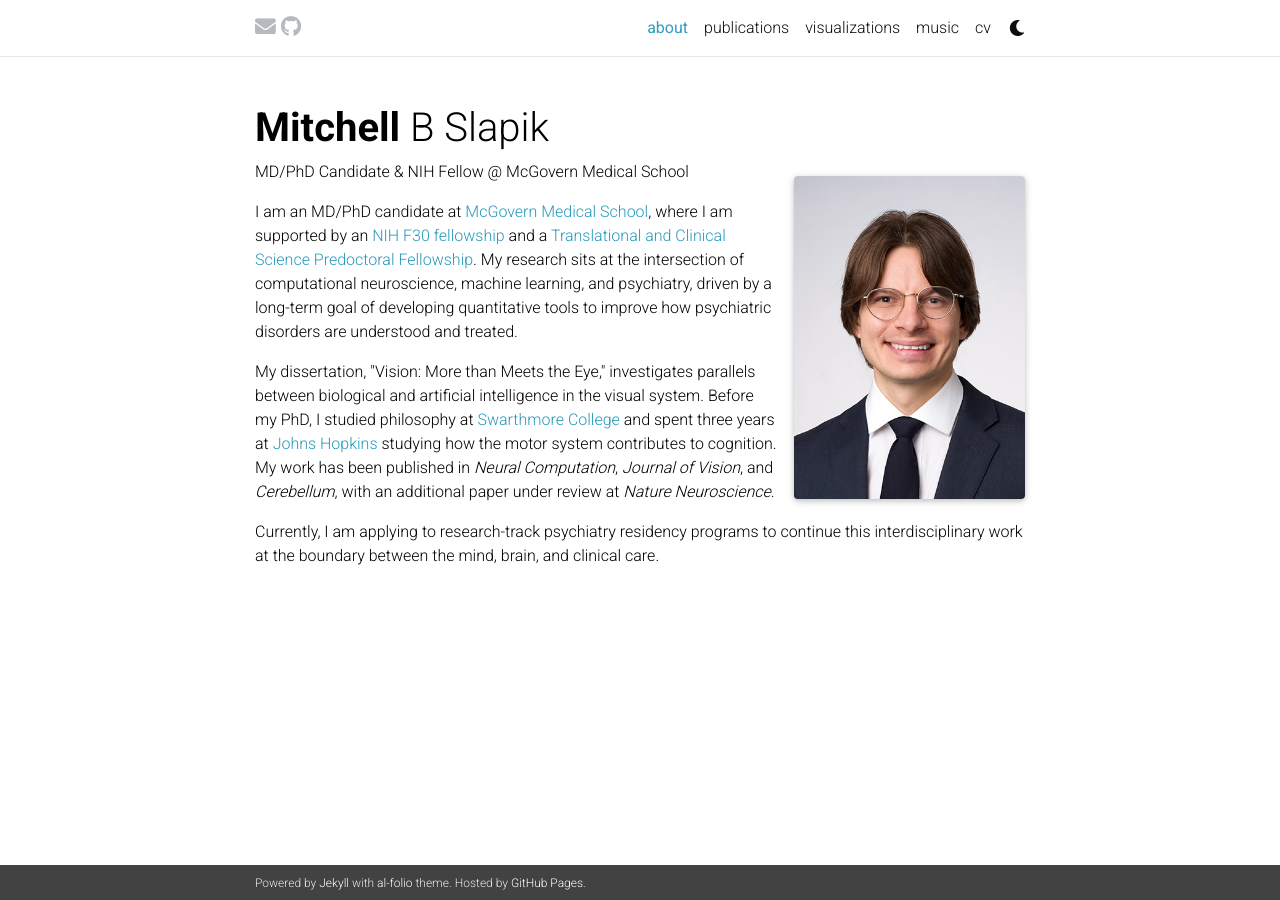
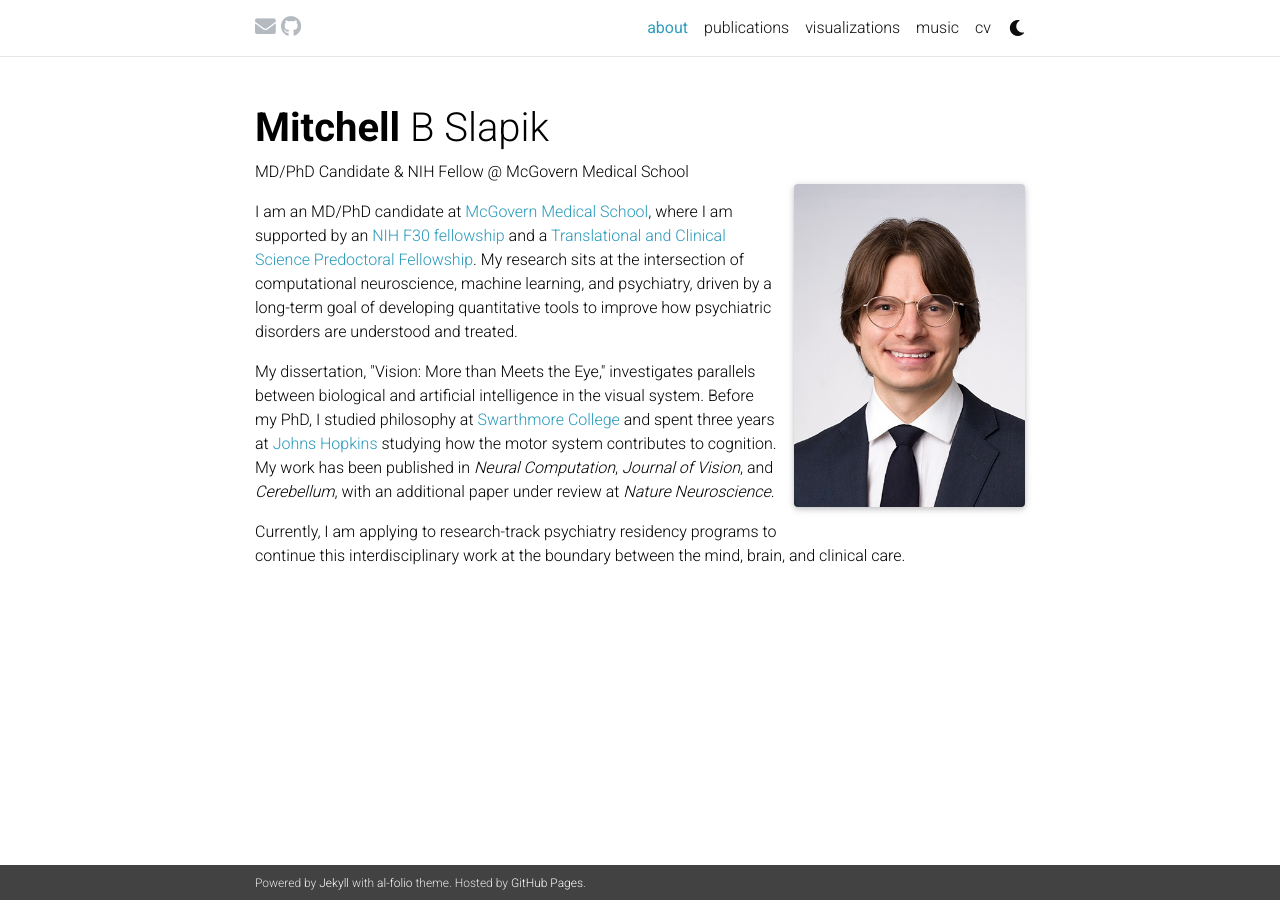
Before and after one commit to mitchellslapik/mitchellslapik.github.io, a Jekyll site: the page built from _pages/about.md, in a window 1280 px wide. Built offline with Jekyll 4.4.1, drawn with Linux system fonts in a browser that asks for light colours; full-size pictures stand in for the smaller copies a plugin makes; comment, search, counter and statistics services are not loaded; a style sheet for code colours, icons or effects is not loaded.

Commit message:
Update _base.scss

```diff
--- a/_sass/_base.scss
+++ b/_sass/_base.scss
@@ -109,7 +109,7 @@ blockquote {
 
 @media (min-width: 576px) {
   .profile {
-    margin-top: -1.5rem;
+    margin-top: -1rem;
     width: 30%;
     .address {
       p { display: block; }
```
